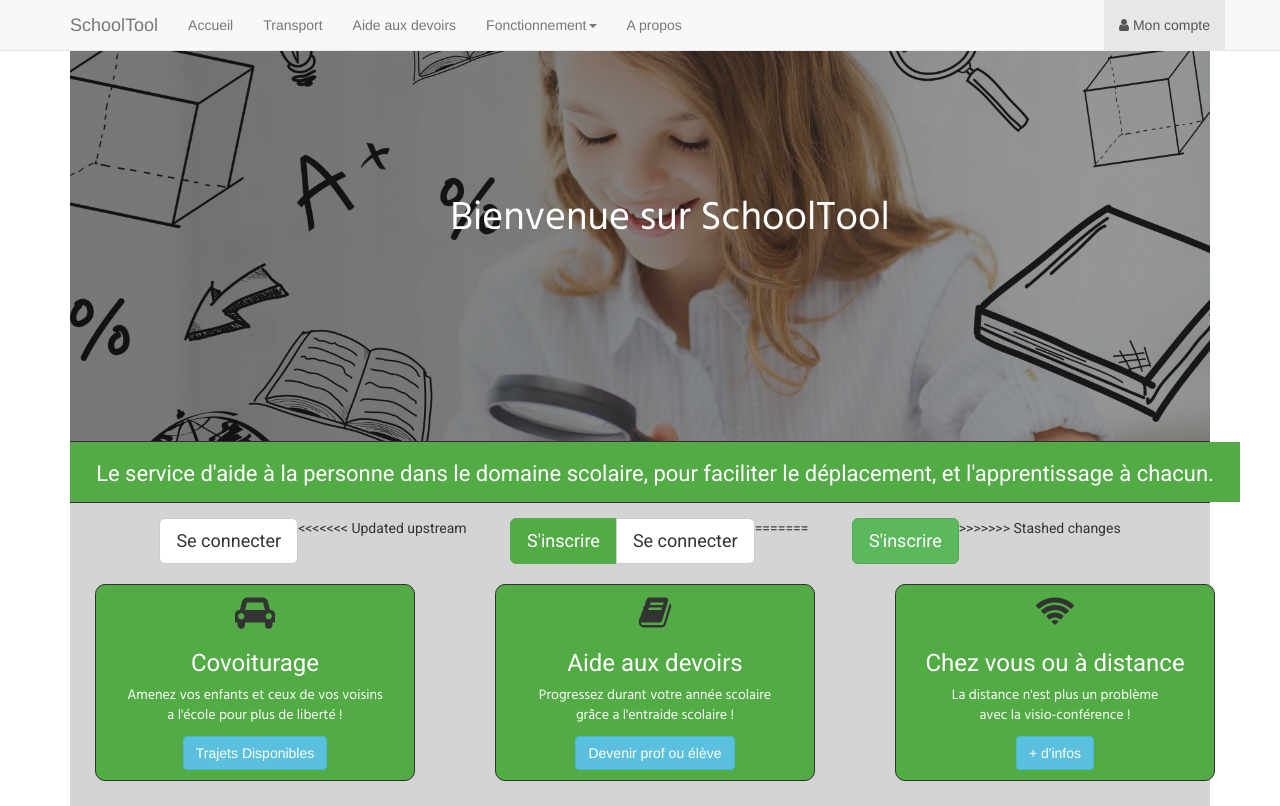
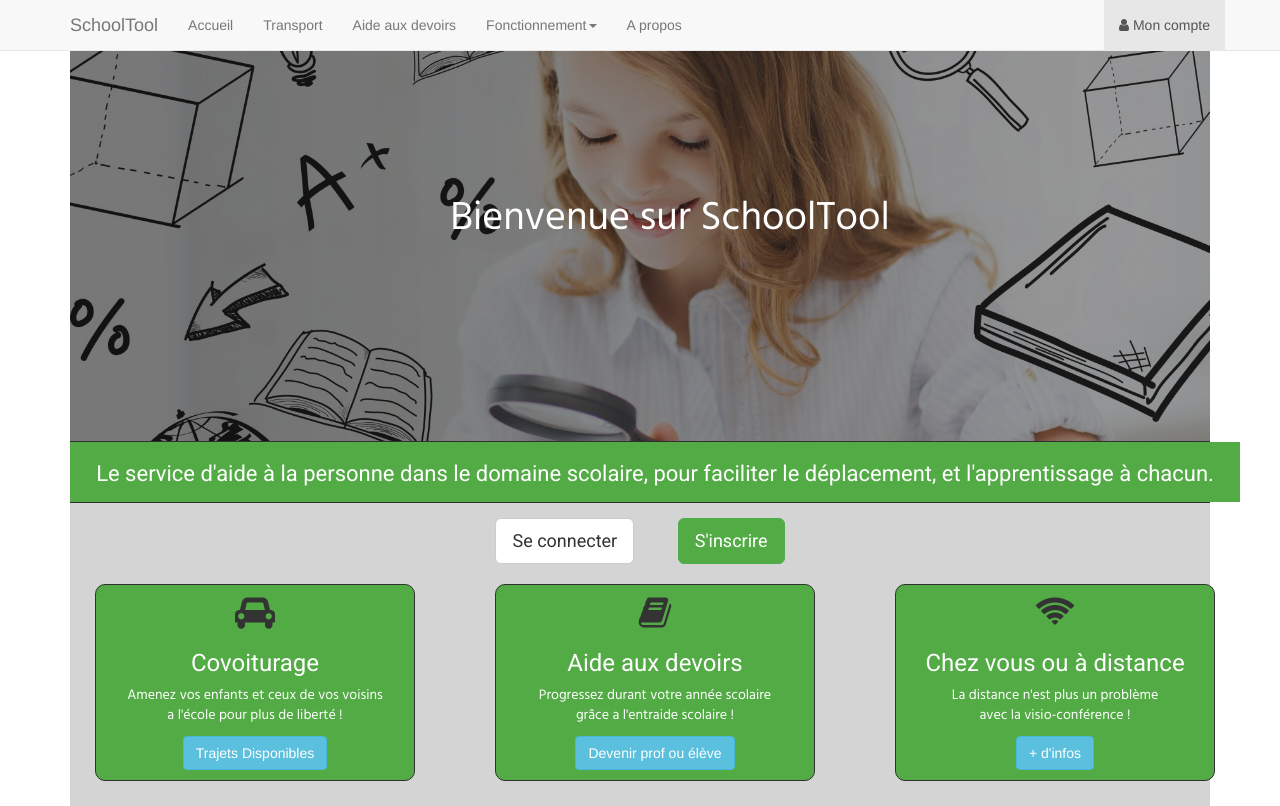
Before and after one commit to FlorianCart/School, a PHP site: page / in a window 1280 px wide. Run offline with PHP 8.4, Linux system fonts and the light colour scheme; some libraries are stand-ins or nearby versions.

Commit message:
Update index.php
Correction des boutons connexion et inscription

```diff
--- a/index.php
+++ b/index.php
@@ -37,23 +37,17 @@
 
 <div id="whale">
 
-  <div class="col-md-12" id="boutons-main">
+ <div class="col-md-12" id="boutons-main">
 
     <div class="btn-group" id='bouton-connect' role="group" aria-label="...">
-<<<<<<< Updated upstream
-      <a id="bouton-connexion" href="connexion.php" class="btn btn-default btn-lg" role="button">Se connecter</a>
-    </div>
-    <div class="btn-group" id='bouton-register' role="group" aria-label="...">
-      <a id="bouton-inscrit" href="register.php" class="btn btn-success btn-lg" role="button">S'inscrire</a>
-=======
-      <a href="php/connexion.php" class="btn btn-default btn-lg" role="button">Se connecter</a>
-    </div>
-    <div class="btn-group" id='bouton-register' role="group" aria-label="...">
-      <a href="php/register.php" class="btn btn-success btn-lg" role="button">S'inscrire</a>
->>>>>>> Stashed changes
+      <a id="bouton-connexion" href="php/connexion.php" class="btn btn-default btn-lg" role="button">Se connecter</a>
     </div>
 
+    <div class="btn-group" id='bouton-register' role="group" aria-label="...">
+      <a id="bouton-inscrit" href="php/register.php" class="btn btn-success btn-lg" role="button">S'inscrire</a>
     </div>
+
+ </div>
 
   <div class="container" id="reassurance-bloc">
     <div class="row">
```
